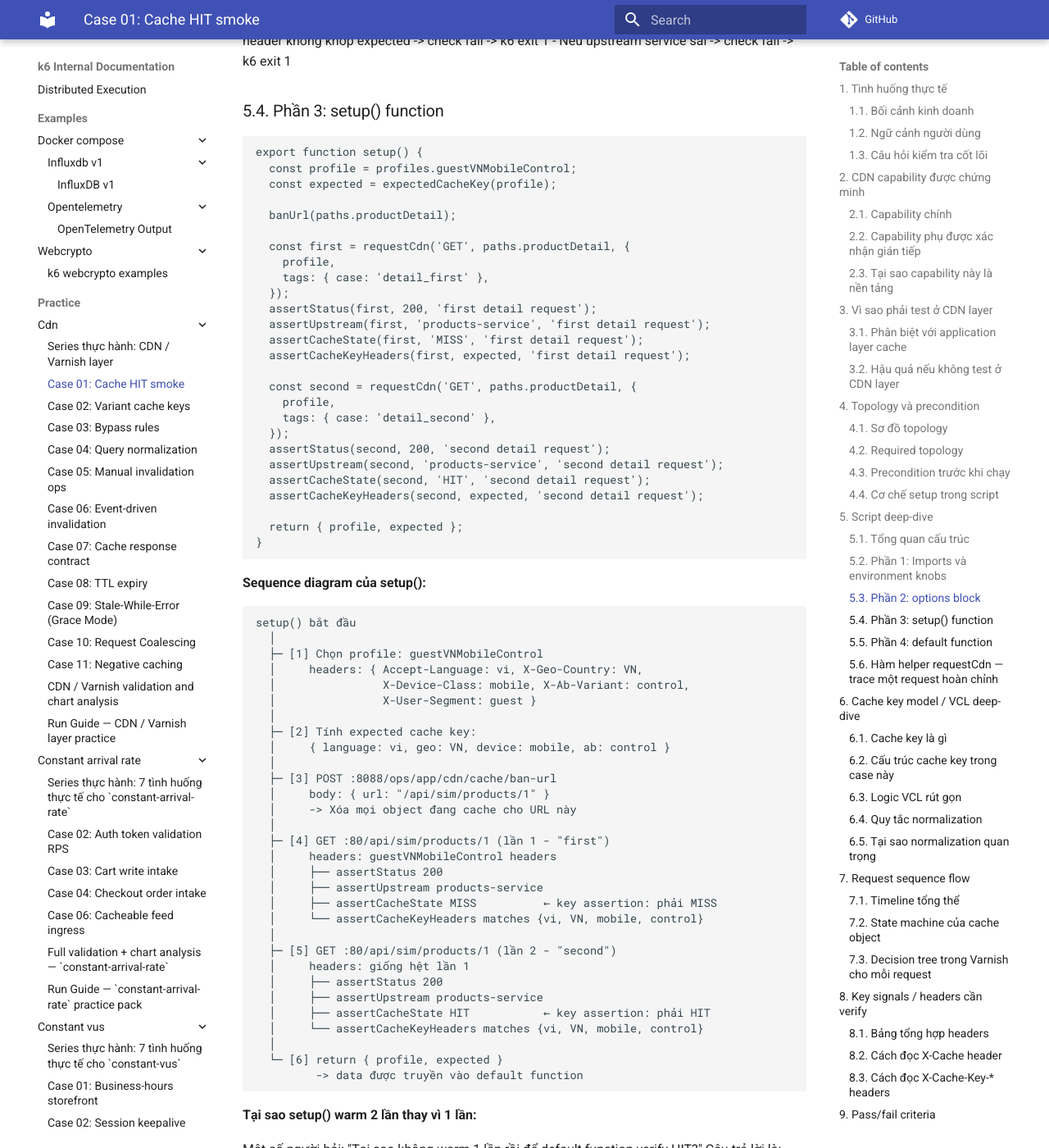
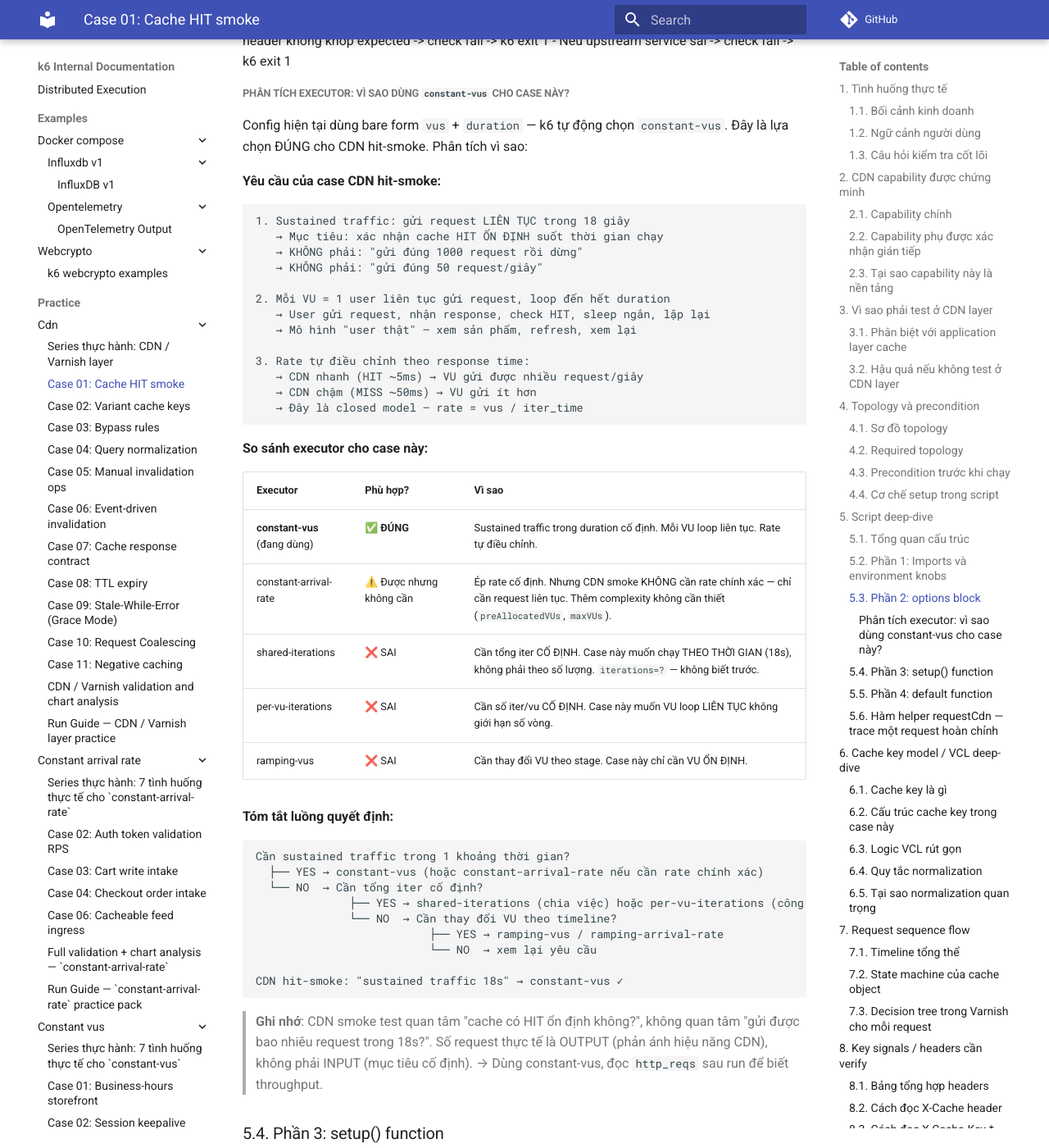
Before and after one commit to meomew-auto/markdown, an MkDocs documentation site: the page built from docs/practice/cdn/01_hit-smoke.md, in a window 1280 px wide and 1400 px high, scrolled down 6683 px. Shown: the whole window at 82% size. Built offline with MkDocs 1.6.1 and Material for MkDocs 9.7.7, drawn with Linux system fonts in a browser that asks for light colours; comment, search, counter and statistics services are not loaded.

Commit message:
Update docs

````diff
--- a/docs/practice/cdn/01_hit-smoke.md
+++ b/docs/practice/cdn/01_hit-smoke.md
@@ -212,6 +212,58 @@ Trong CDN test, "pass" không phải là "không có lỗi HTTP". Một request
 - Nếu một request trả HIT thay vì MISS -> check fail -> threshold fail -> k6 exit 1
 - Nếu cache key header không khớp expected -> check fail -> k6 exit 1
 - Nếu upstream service sai -> check fail -> k6 exit 1
+
+##### Phân tích executor: vì sao dùng `constant-vus` cho case này?
+
+Config hiện tại dùng bare form `vus` + `duration` — k6 tự động chọn
+`constant-vus`. Đây là lựa chọn ĐÚNG cho CDN hit-smoke. Phân tích vì sao:
+
+**Yêu cầu của case CDN hit-smoke:**
+
+```text
+1. Sustained traffic: gửi request LIÊN TỤC trong 18 giây
+   → Mục tiêu: xác nhận cache HIT ỔN ĐỊNH suốt thời gian chạy
+   → KHÔNG phải: "gửi đúng 1000 request rồi dừng"
+   → KHÔNG phải: "gửi đúng 50 request/giây"
+
+2. Mỗi VU = 1 user liên tục gửi request, loop đến hết duration
+   → User gửi request, nhận response, check HIT, sleep ngắn, lặp lại
+   → Mô hình "user thật" — xem sản phẩm, refresh, xem lại
+
+3. Rate tự điều chỉnh theo response time:
+   → CDN nhanh (HIT ~5ms) → VU gửi được nhiều request/giây
+   → CDN chậm (MISS ~50ms) → VU gửi ít hơn
+   → Đây là closed model — rate = vus / iter_time
+```
+
+**So sánh executor cho case này:**
+
+| Executor | Phù hợp? | Vì sao |
+| --- | --- | --- |
+| **constant-vus** (đang dùng) | ✅ **ĐÚNG** | Sustained traffic trong duration cố định. Mỗi VU loop liên tục. Rate tự điều chỉnh. |
+| constant-arrival-rate | ⚠️ Được nhưng không cần | Ép rate cố định. Nhưng CDN smoke KHÔNG cần rate chính xác — chỉ cần request liên tục. Thêm complexity không cần thiết (`preAllocatedVUs`, `maxVUs`). |
+| shared-iterations | ❌ SAI | Cần tổng iter CỐ ĐỊNH. Case này muốn chạy THEO THỜI GIAN (18s), không phải theo số lượng. `iterations=?` — không biết trước. |
+| per-vu-iterations | ❌ SAI | Cần số iter/vu CỐ ĐỊNH. Case này muốn VU loop LIÊN TỤC không giới hạn số vòng. |
+| ramping-vus | ❌ SAI | Cần thay đổi VU theo stage. Case này chỉ cần VU ỔN ĐỊNH. |
+
+**Tóm tắt luồng quyết định:**
+
+```text
+Cần sustained traffic trong 1 khoảng thời gian?
+  ├── YES → constant-vus (hoặc constant-arrival-rate nếu cần rate chính xác)
+  └── NO  → Cần tổng iter cố định?
+              ├── YES → shared-iterations (chia việc) hoặc per-vu-iterations (công bằng)
+              └── NO  → Cần thay đổi VU theo timeline?
+                          ├── YES → ramping-vus / ramping-arrival-rate
+                          └── NO  → xem lại yêu cầu
+
+CDN hit-smoke: "sustained traffic 18s" → constant-vus ✓
+```
+
+> **Ghi nhớ**: CDN smoke test quan tâm "cache có HIT ổn định không?", không
+> quan tâm "gửi được bao nhiêu request trong 18s?". Số request thực tế là
+> OUTPUT (phản ánh hiệu năng CDN), không phải INPUT (mục tiêu cố định).
+> → Dùng constant-vus, đọc `http_reqs` sau run để biết throughput.
 
 ### 5.4. Phần 3: setup() function
 
````
